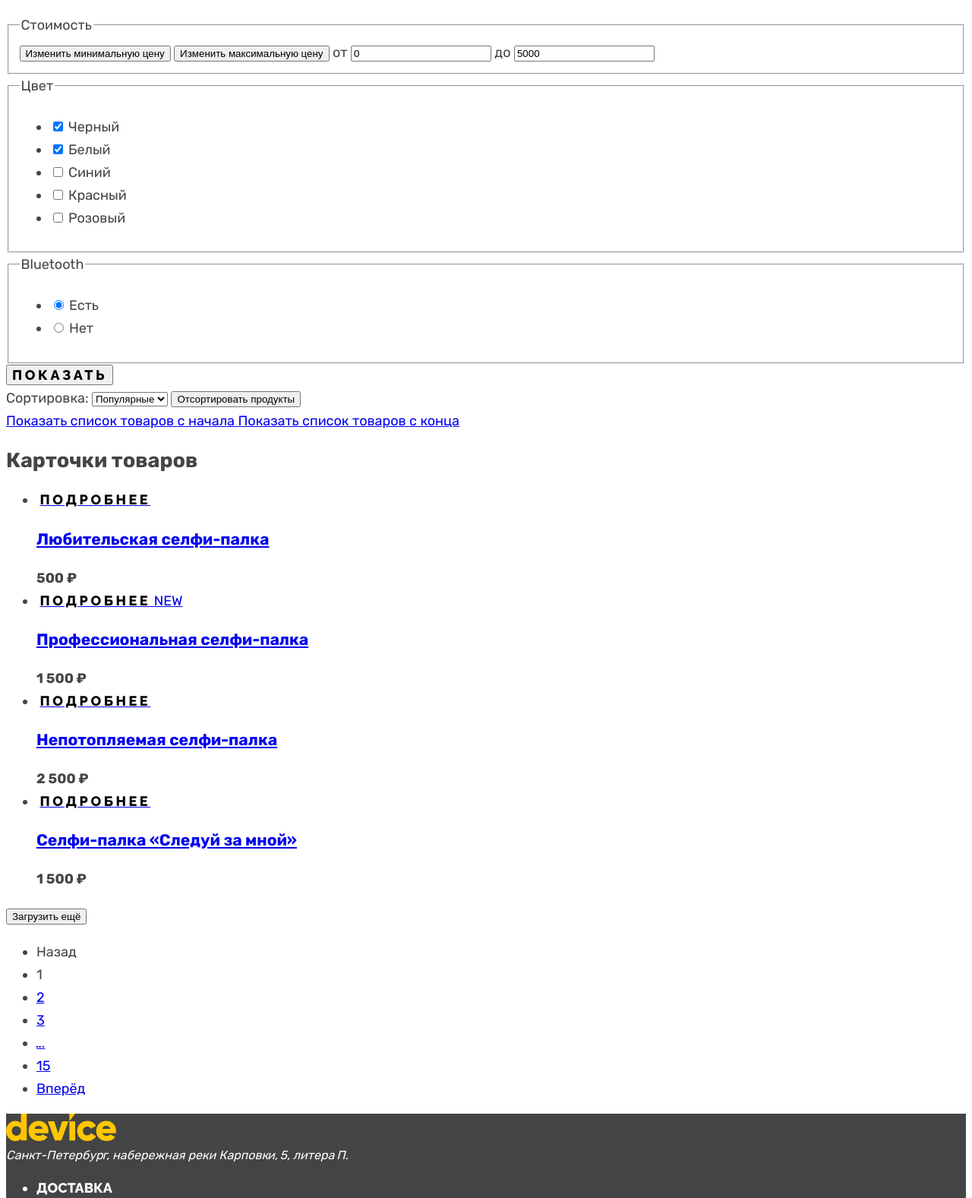
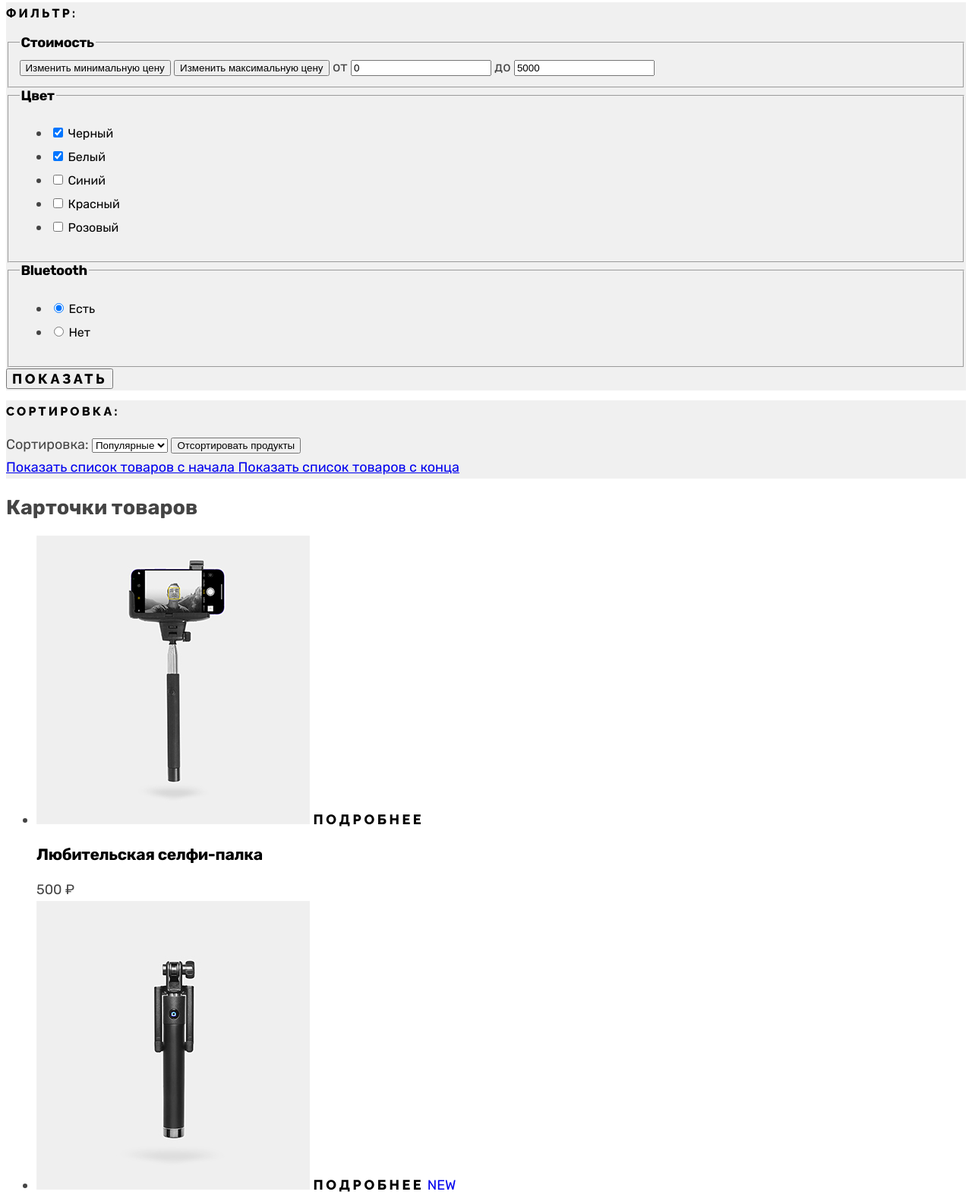
Before and after one commit to zvovasteach/daniil-device2-html1, a website: page catalog.html in a window 1280 px wide. Shown: the part 584-2161 px from the top of the page at 76% size. Drawn offline with Linux system fonts and the light colour scheme.

Commit message:
Добавляет базовую стилизацию каталога

```diff
--- a/catalog.html
+++ b/catalog.html
@@ -134,11 +134,12 @@
   </section>
 
 <div class="product-sort">
+  <h2 class="catalog-heading">Сортировка:</h2>
   <form class="product-sort-form">
     <label class="visually-hidden" for="sorting">Сортировка:</label>
     <select class="product-sort-list" id="sorting">
-        <option class="product-sort-item" value="Popular">Популярные</option>
-      </select>
+      <option class="product-sort-item" value="Popular">Популярные</option>
+    </select>
     <button class="visually-hidden" type="submit">Отсортировать продукты</button>
   </form>
   <a class="button product-sort-button" href="#">
@@ -153,44 +154,44 @@
     <h2  class="visually-hidden">Карточки товаров</h2>
     <ul class="product-cards-list">
       <li class="products-cards-item">
-          <img src="#" alt="">
+          <img src="img/catalog/product-1.jpg" width="360px" height="380px" alt="">
         <a class="product-cards-link" href="#">
           <span class="button-yellow">Подробнее</span>
           <h3 class="product-cards-title">Любительская селфи-палка</h3>
         </a>
-          <b>500 ₽</b>
+          <span>500 ₽</span>
       </li>
       <li class="products-cards-item">
-          <img src="#" alt="">
+          <img src="img/catalog/product-2.jpg" width="360px" height="380px" alt="">
         <a class="product-cards-link" href="#">
           <span class="button-yellow">Подробнее</span>
           <span>NEW</span>
           <h3 class="product-cards-title">Профессиональная селфи-палка </h3>
         </a>
-          <b>1 500 ₽</b>
+          <span>1 500 ₽</span>
       </li>
       <li class="products-cards-item">
-          <img src="#" alt="">
+          <img src="img/catalog/product-3.jpg" width="360px" height="380px" alt="">
         <a class="product-cards-link" href="#">
           <span class="button-yellow">Подробнее</span>
           <h3 class="product-cards-title">Непотопляемая селфи-палка</h3>
         </a>
-          <b>2 500 ₽</b>
+          <span>2 500 ₽</span>
       </li>
       <li class="products-cards-item">
-          <img src="#" alt="">
+          <img src="img/catalog/product-4.jpg" width="360px" height="380px" alt="">
         <a class="product-cards-link" href="#">
           <span class="button-yellow">Подробнее</span>
           <h3 class="product-cards-title">Селфи-палка «Следуй за мной»</h3>
         </a>
-          <b>1 500 ₽</b>
+          <span>1 500 ₽</span>
       </li>
     </ul>
     <button class="product-cards-button" type="button">Загрузить ещё</button>
 
     <ul class="product-cards-pagination">
       <li class="product-cards-pagination-item">
-        <a class="product-cards-pagination-link pagination-prev pagination-disabled">Назад</a>
+        <a class="pagination-move pagination-disabled">Назад</a>
       </li>
       <li class="product-cards-pagination-item">
         <a class="product-cards-pagination-link pagination-current">1</a>
@@ -208,7 +209,7 @@
         <a class="product-cards-pagination-link" href="#">15</a>
       </li>
       <li class="product-cards-pagination-item">
-        <a class="product-cards-pagination-link pagination-next" href="#">Вперёд</a>
+        <a class="pagination-move" href="#">Вперёд</a>
       </li>
     </ul>
   </section>
@@ -216,7 +217,7 @@
 
 <footer class="page-footer">
   <img src="img/logo-footer.svg" width="145px" height="36px" class="footer-logo" alt="Логотип интернет-магазина device">
-  <address class="footer-info">Санкт-Петербург, набережная реки Карповки, 5, литера П.</address>
+  <address class="footer-info address-info">Санкт-Петербург, набережная реки Карповки, 5, литера П.</address>
   <nav class="footer-navigation">
     <ul class="footer-navigation-list">
       <li class="footer-navigation-item">
@@ -247,7 +248,7 @@
       </a>
     </li>
   </ul>
-  <a class="contacts-tel" href="tel:+78128121212">Тел.: +7 (812) 812-12-12</a>
+  <a class="footer-tel" href="tel:+78128121212">Тел.: +7 (812) 812-12-12</a>
   <img src="img/html-logo-footer.svg" width="115px" height="33px" class="htmlacademy-logo" alt="Логотип htmlacademy">
 </footer>
 </body>
--- a/css/styles.css
+++ b/css/styles.css
@@ -159,3 +159,93 @@ body {
 .footer-tel {
   color: #ffffff;
 }
+
+.inner-header-title {
+  font-family: "Raleway", sans-serif;
+  font-size: 50px;
+  font-weight: 800;
+  line-height: 50px;
+  color: #000000;
+}
+
+.breadcrumbs-link {
+  font-size: 16px;
+  color: #000000;
+  text-decoration: none;
+}
+
+.catalog-filter {
+  background-color: #f0f0f0;
+}
+
+.product-sort {
+  background-color: #f0f0f0;
+}
+
+.product-cards-pagination {
+  background-color: #f0f0f0;
+}
+
+.catalog-heading {
+  font-family: "Raleway", sans-serif;
+  font-size: 16px;
+  font-weight: 800;
+  letter-spacing: 3.2px;
+  text-transform: uppercase;
+  color: #000000;
+}
+
+.catalog-filter-type {
+  line-height: 20px;
+  font-weight: 700;
+  letter-spacing: -0.36px;
+  color: #000000;
+}
+
+.control {
+  font-size: 16px;
+  font-weight: 400;
+  color: #000000;
+}
+
+.product-sort-item {
+  font-weight: 400;
+  color: #000000;
+}
+
+.product-cards-link {
+  text-decoration: none;
+}
+
+.product-cards-title {
+  font-weight: 700;
+  line-height: 20px;
+  color: #000000;
+  letter-spacing: -0.36px;
+}
+
+.product-cards-button {
+  font-family: "Raleway", sans-serif;
+  font-size: 16px;
+  font-weight: 800;
+  letter-spacing: 3.2px;
+  text-transform: uppercase;
+  color: #000000;
+  text-align: center;
+}
+
+.product-cards-pagination-link {
+  text-decoration: none;
+  line-height: 20px;
+  color: #444444;
+}
+
+.pagination-move {
+  font-family: "Raleway", sans-serif;
+  font-size: 18px;
+  font-weight: 800;
+  letter-spacing: 3.6px;
+  text-transform: uppercase;
+  color: #000000;
+  text-decoration: none;
+}
```
Also changed, not shown: img/catalog/product-1.jpg (renamed from img/catalog-product-1.jpg), img/catalog/product-2.jpg (renamed from img/catalog-product-2.jpg), img/catalog/product-3.jpg (renamed from img/catalog-product-3.jpg), img/catalog/product-4.jpg (renamed from img/catalog-product-4.jpg).
